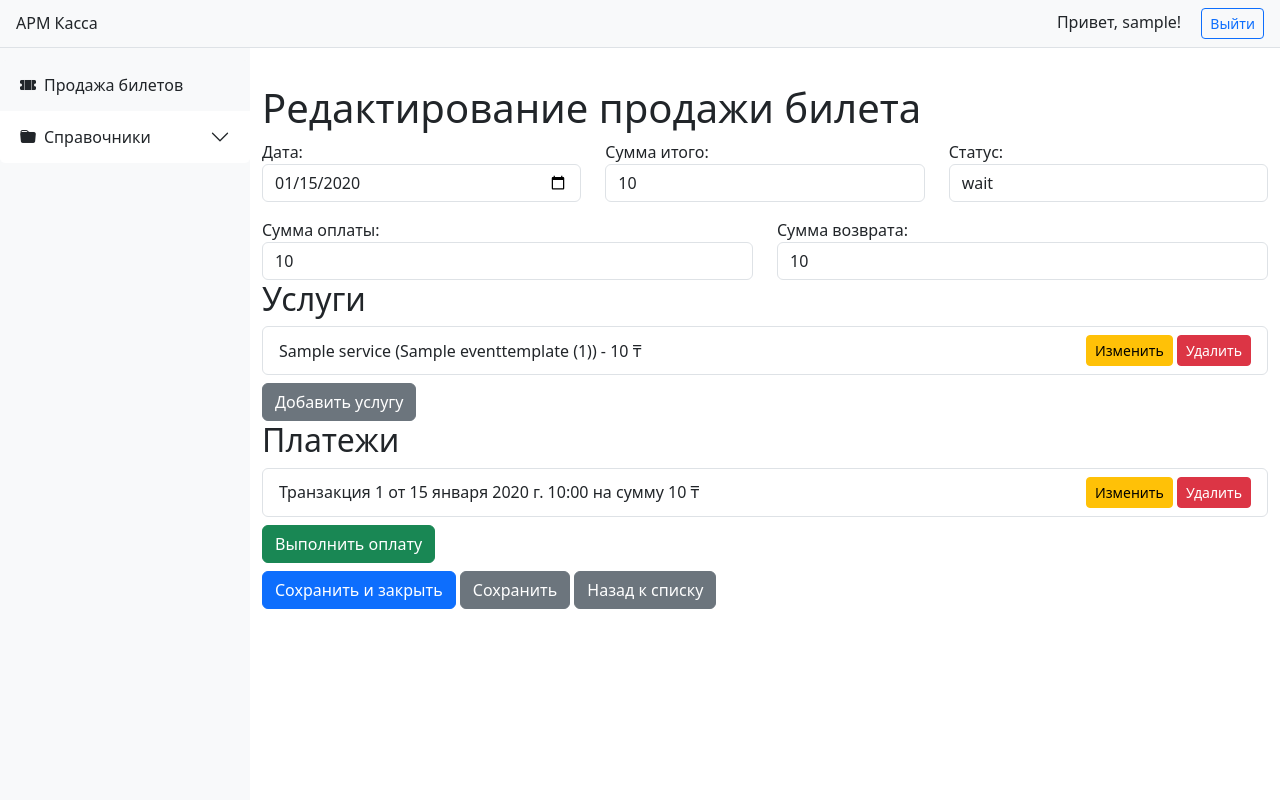
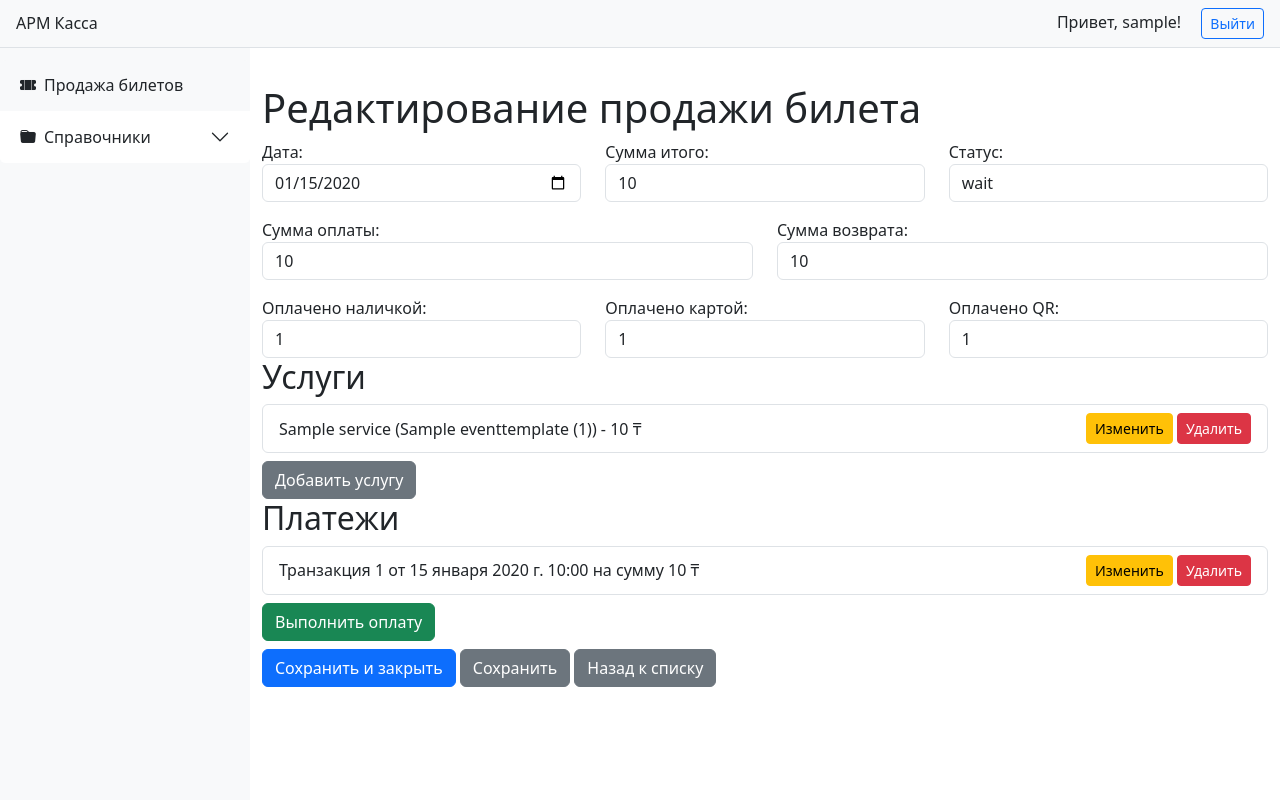
Before and after one commit to baghdat-bm/maBoxOffice, a Django app: page /ticket-sales/1/update/ in a window 1280 px wide. Run offline with Django 5.2, Linux system fonts and the light colour scheme; a user stored in the database is signed in; tables that the repository leaves empty hold one stand-in row (values such as "Sample post"); some libraries are stand-ins or nearby versions.

Commit message:
Update ticket_sale_form.html

```diff
--- a/webapp/templates/ticket_sales/ticket_sale_form.html
+++ b/webapp/templates/ticket_sales/ticket_sale_form.html
@@ -87,6 +87,28 @@
                     <div class="form-group">
                         {{ form.refund_amount.label_tag }}
                         {{ form.refund_amount|add_class:"form-control" }}
+                    </div>
+                </div>
+            </div>
+
+            <!-- Сетка для новой строки с полями paid_cash, refund_amount и paid_qr -->
+            <div class="row mt-3">
+                <div class="col-md-4">
+                    <div class="form-group">
+                        {{ form.paid_cash.label_tag }}
+                        {{ form.paid_cash|add_class:"form-control" }}
+                    </div>
+                </div>
+                <div class="col-md-4">
+                    <div class="form-group">
+                        {{ form.paid_card.label_tag }}
+                        {{ form.paid_card|add_class:"form-control" }}
+                    </div>
+                </div>
+                <div class="col-md-4">
+                    <div class="form-group">
+                        {{ form.paid_qr.label_tag }}
+                        {{ form.paid_qr|add_class:"form-control" }}
                     </div>
                 </div>
             </div>
```
